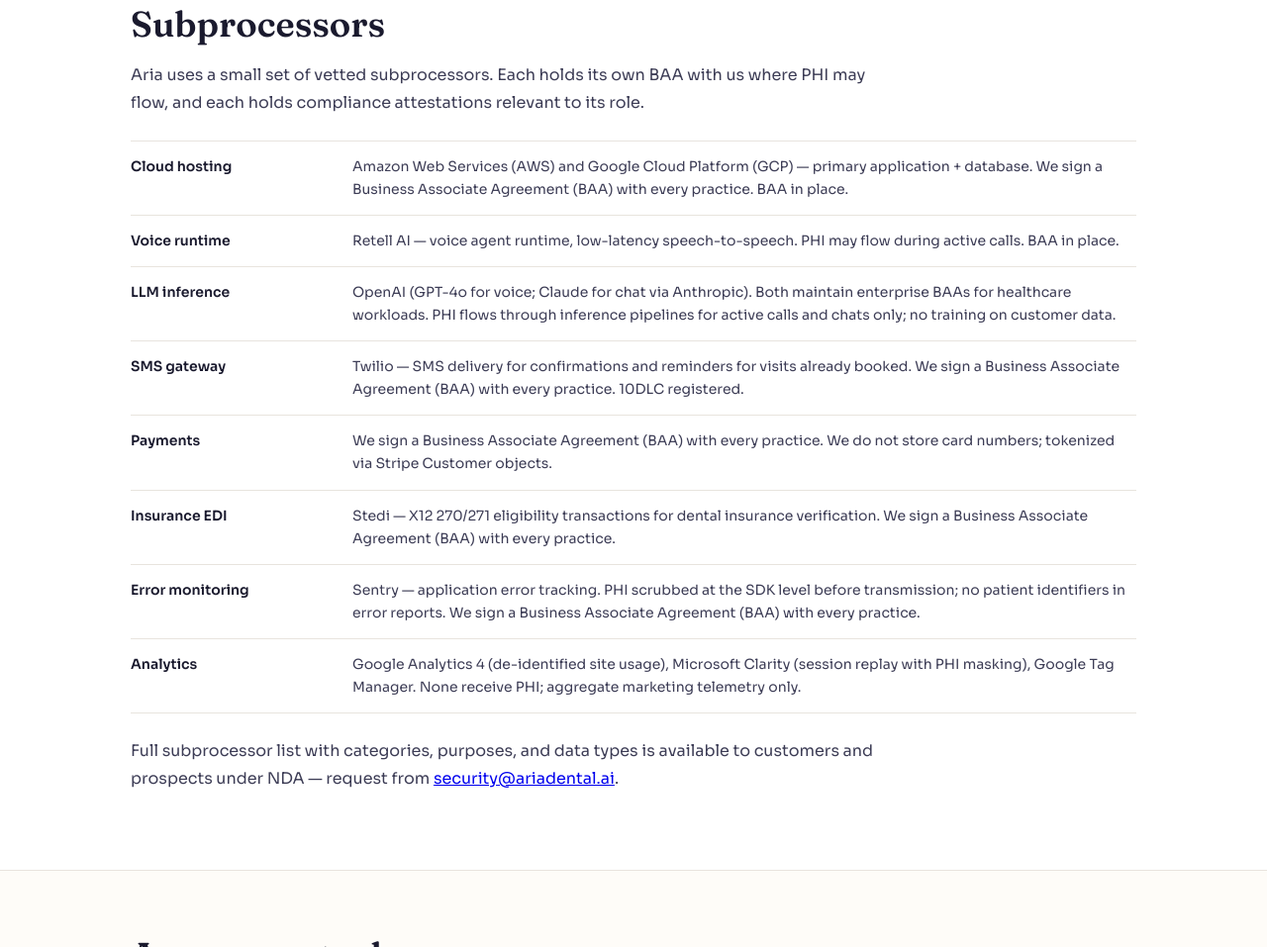
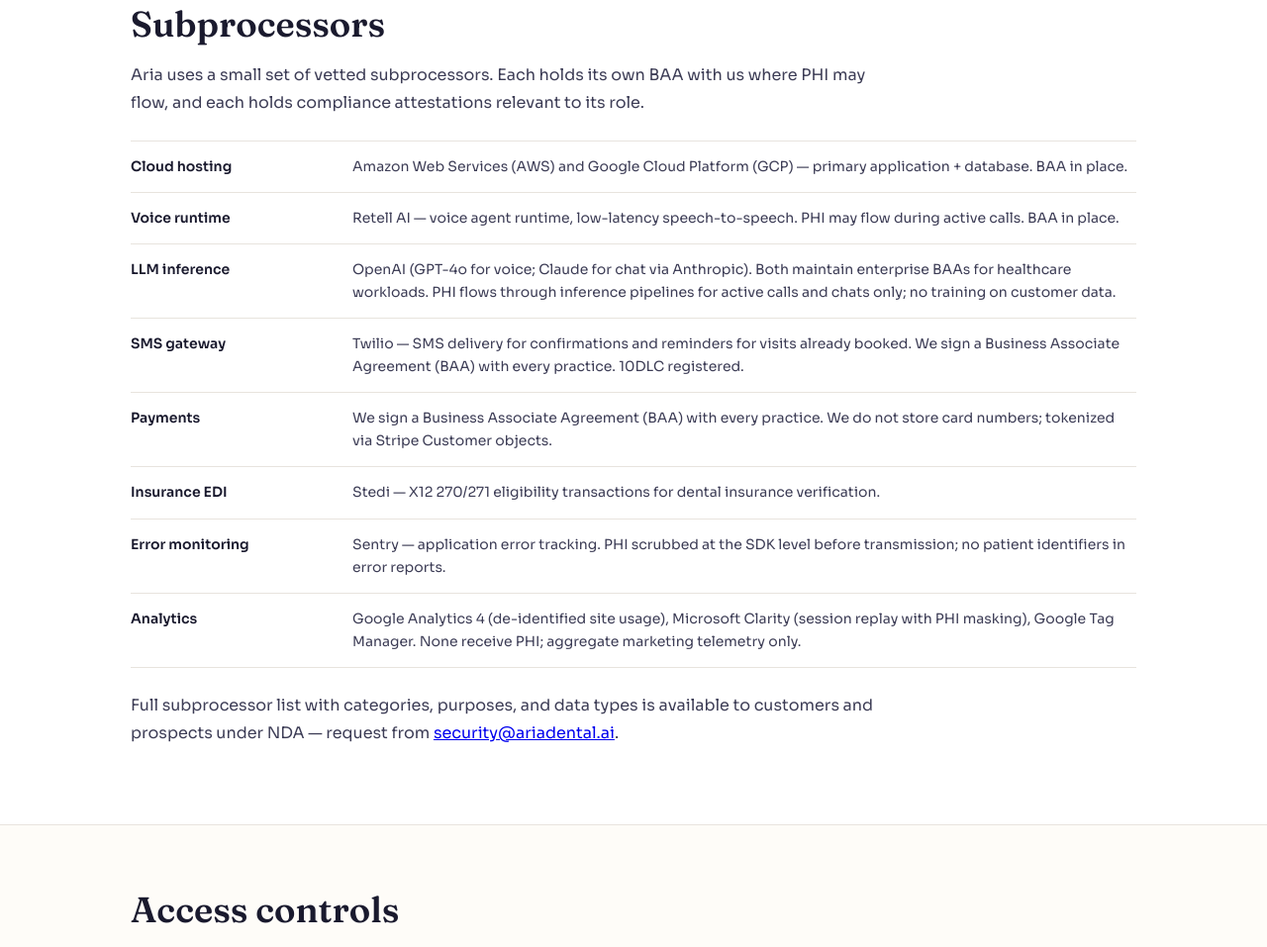
Before and after one commit to varindervelzyxai/aria-dental-site, a plain HTML site: page aria-enterprise-page/security.html in a window 1280 px wide. Shown: the part 2373-3330 px from the top of the page at 99% size. Drawn offline with Linux system fonts and the light colour scheme; files that its build step writes are made by us from their sources; no server answers; a script that the page names is missing; files whose address does not match are found by name.

Commit message:
Remove the pasted practice BAA line from three security vendor rows.
Cloud hosting keeps "BAA in place." Insurance EDI and error monitoring describe the vendor only. The compare row label is now "Business Associate Agreement (BAA)".

Co-authored-by: varindervelzyxai <varindervelzyxai@users.noreply.github.com>

```diff
--- a/aria-enterprise-page/security.html
+++ b/aria-enterprise-page/security.html
@@ -185,13 +185,13 @@ height="0" width="0" style="display:none;visibility:hidden"></iframe></noscript>
 <h2>Subprocessors</h2>
 <p>Aria uses a small set of vetted subprocessors. Each holds its own BAA with us where PHI may flow, and each holds compliance attestations relevant to its role.</p>
 <div class="def-list">
-<div class="row"><strong>Cloud hosting</strong><span>Amazon Web Services (AWS) and Google Cloud Platform (GCP) — primary application + database. We sign a Business Associate Agreement (BAA) with every practice. BAA in place.</span></div>
+<div class="row"><strong>Cloud hosting</strong><span>Amazon Web Services (AWS) and Google Cloud Platform (GCP) — primary application + database. BAA in place.</span></div>
 <div class="row"><strong>Voice runtime</strong><span>Retell AI — voice agent runtime, low-latency speech-to-speech. PHI may flow during active calls. BAA in place.</span></div>
 <div class="row"><strong>LLM inference</strong><span>OpenAI (GPT-4o for voice; Claude for chat via Anthropic). Both maintain enterprise BAAs for healthcare workloads. PHI flows through inference pipelines for active calls and chats only; no training on customer data.</span></div>
 <div class="row"><strong>SMS gateway</strong><span>Twilio — SMS delivery for confirmations and reminders for visits already booked. We sign a Business Associate Agreement (BAA) with every practice. 10DLC registered.</span></div>
 <div class="row"><strong>Payments</strong><span>We sign a Business Associate Agreement (BAA) with every practice. We do not store card numbers; tokenized via Stripe Customer objects.</span></div>
-<div class="row"><strong>Insurance EDI</strong><span>Stedi — X12 270/271 eligibility transactions for dental insurance verification. We sign a Business Associate Agreement (BAA) with every practice.</span></div>
-<div class="row"><strong>Error monitoring</strong><span>Sentry — application error tracking. PHI scrubbed at the SDK level before transmission; no patient identifiers in error reports. We sign a Business Associate Agreement (BAA) with every practice.</span></div>
+<div class="row"><strong>Insurance EDI</strong><span>Stedi — X12 270/271 eligibility transactions for dental insurance verification.</span></div>
+<div class="row"><strong>Error monitoring</strong><span>Sentry — application error tracking. PHI scrubbed at the SDK level before transmission; no patient identifiers in error reports.</span></div>
 <div class="row"><strong>Analytics</strong><span>Google Analytics 4 (de-identified site usage), Microsoft Clarity (session replay with PHI masking), Google Tag Manager. None receive PHI; aggregate marketing telemetry only.</span></div>
 </div>
 <p style="margin-top:18px">Full subprocessor list with categories, purposes, and data types is available to customers and prospects under NDA — request from <a href="mailto:security@ariadental.ai">security@ariadental.ai</a>.</p>
```
Also changed, not shown: compare.html (+1 -1 lines), security.html (+3 -3 lines).
